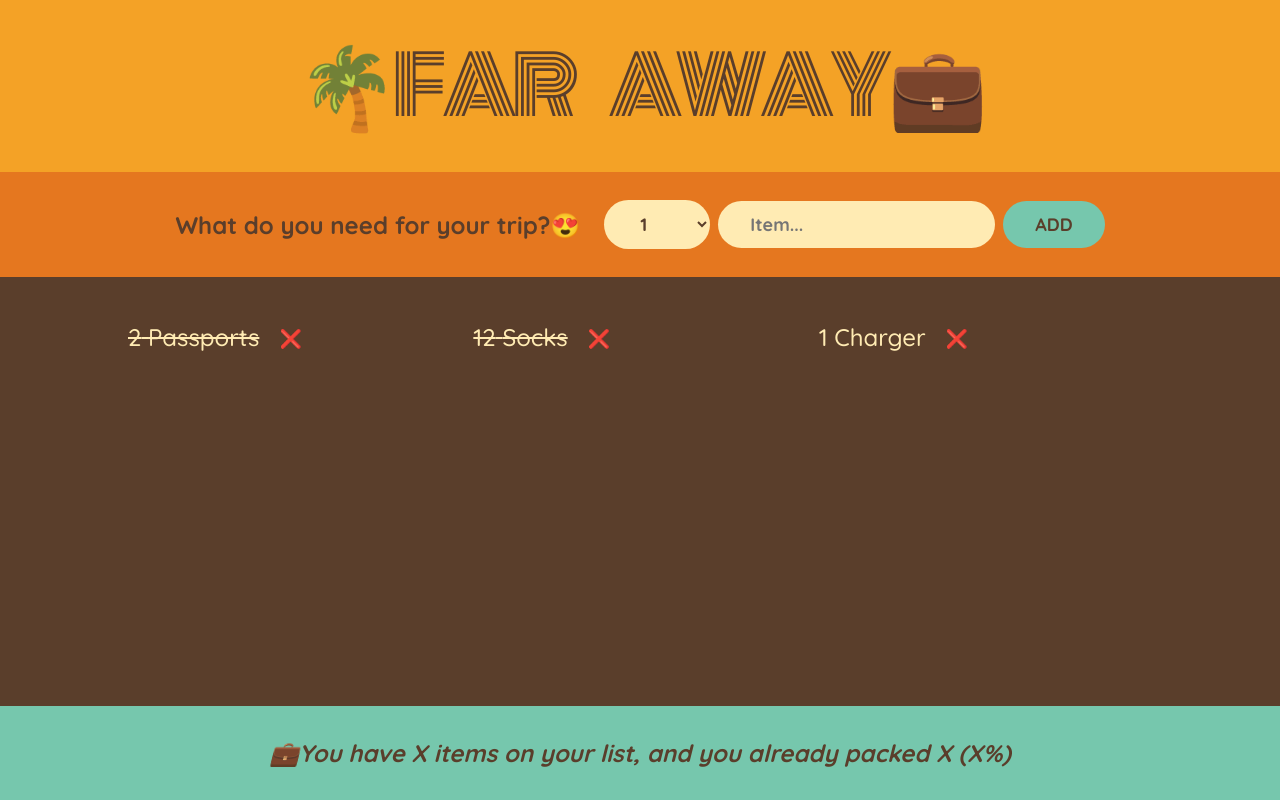
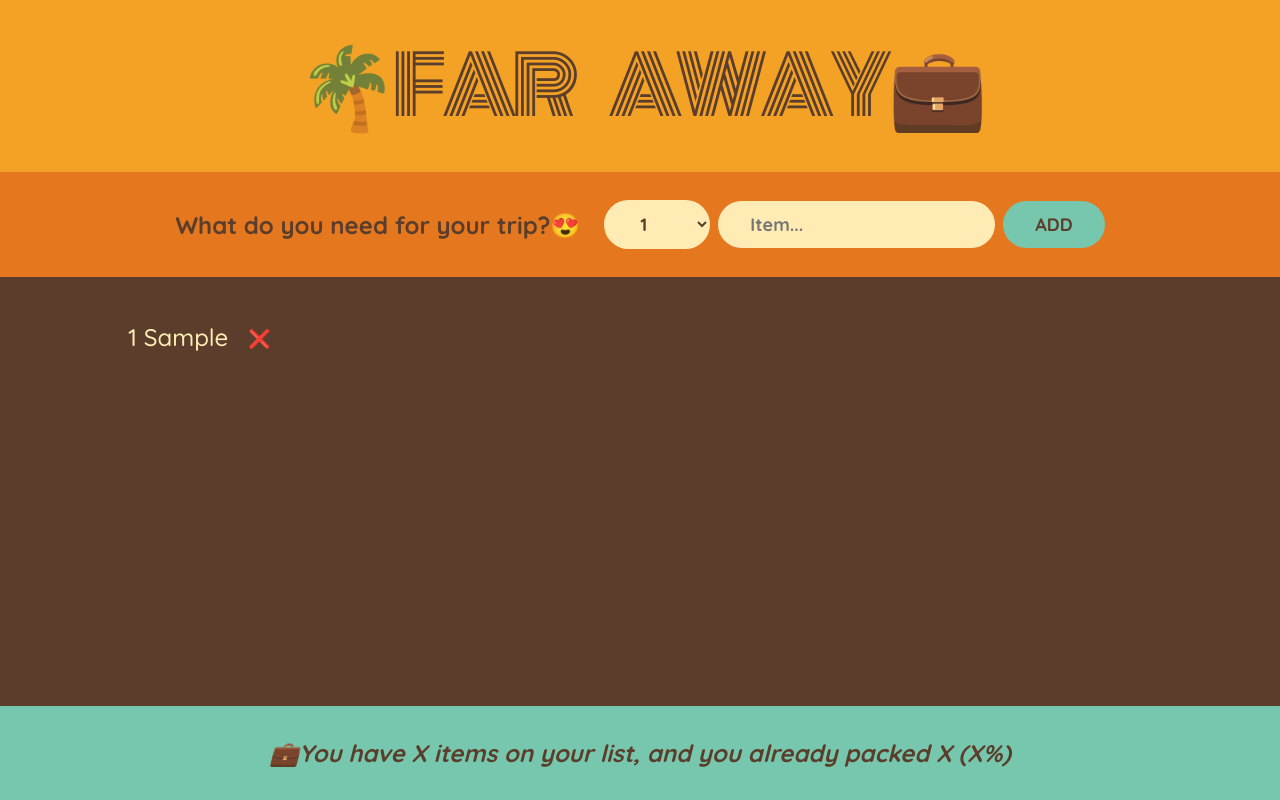
Before and after one commit to jasmindzogovic/travel-list, a React (Create React App) app: page / in a window 1280 px wide. Both pictures are taken after typing "Sample" into the empty fields and a click on the button "ADD". Built offline with nearby package versions, Linux system fonts and the light colour scheme.

Commit message:
added delete functionality for items

```diff
--- a/src/App.js
+++ b/src/App.js
@@ -1,17 +1,21 @@
 import { useState } from "react";
 
-const initialItems = [
-  { id: 1, description: "Passports", quantity: 2, packed: true },
-  { id: 2, description: "Socks", quantity: 12, packed: true },
-  { id: 3, description: "Charger", quantity: 1, packed: false },
-];
+export default function App() {
+  const [items, setItems] = useState([]);
 
-export default function App() {
+  function handleAddItems(item) {
+    setItems((items) => [...items, item]);
+  }
+
+  function handleDeleteItems(id) {
+    setItems((items) => items.filter((item) => item.id !== id));
+  }
+
   return (
     <div className="app">
       <Logo />
-      <Form />
-      <PackingList />
+      <Form onAddItems={handleAddItems} />
+      <PackingList items={items} onDeleteItems={handleDeleteItems} />
       <Stats />
     </div>
   );
@@ -21,7 +25,7 @@
   return <h1>🌴Far Away💼</h1>;
 }
 
-function Form() {
+function Form({ onAddItems }) {
   const [description, setDescription] = useState("");
   const [quantity, setQuantity] = useState(1);
 
@@ -31,7 +35,8 @@
     if (!description) return;
 
     const newItem = { description, quantity, packed: false, id: Date.now() };
-    console.log(newItem);
+
+    onAddItems(newItem);
 
     setDescription("");
     setQuantity(1);
@@ -58,25 +63,25 @@
   );
 }
 
-function PackingList() {
+function PackingList({ items, onDeleteItems }) {
   return (
     <div className="list">
       <ul>
-        {initialItems.map((item) => (
-          <Item item={item} key={item.id} />
+        {items.map((item) => (
+          <Item item={item} key={item.id} onDeleteItems={onDeleteItems} />
         ))}
       </ul>
     </div>
   );
 }
 
-function Item({ item }) {
+function Item({ item, onDeleteItems }) {
   return (
     <li>
       <span style={item.packed ? { textDecoration: "line-through" } : {}}>
         {item.quantity} {item.description}
       </span>
-      <button>❌</button>
+      <button onClick={() => onDeleteItems(item.id)}>❌</button>
     </li>
   );
 }
```
